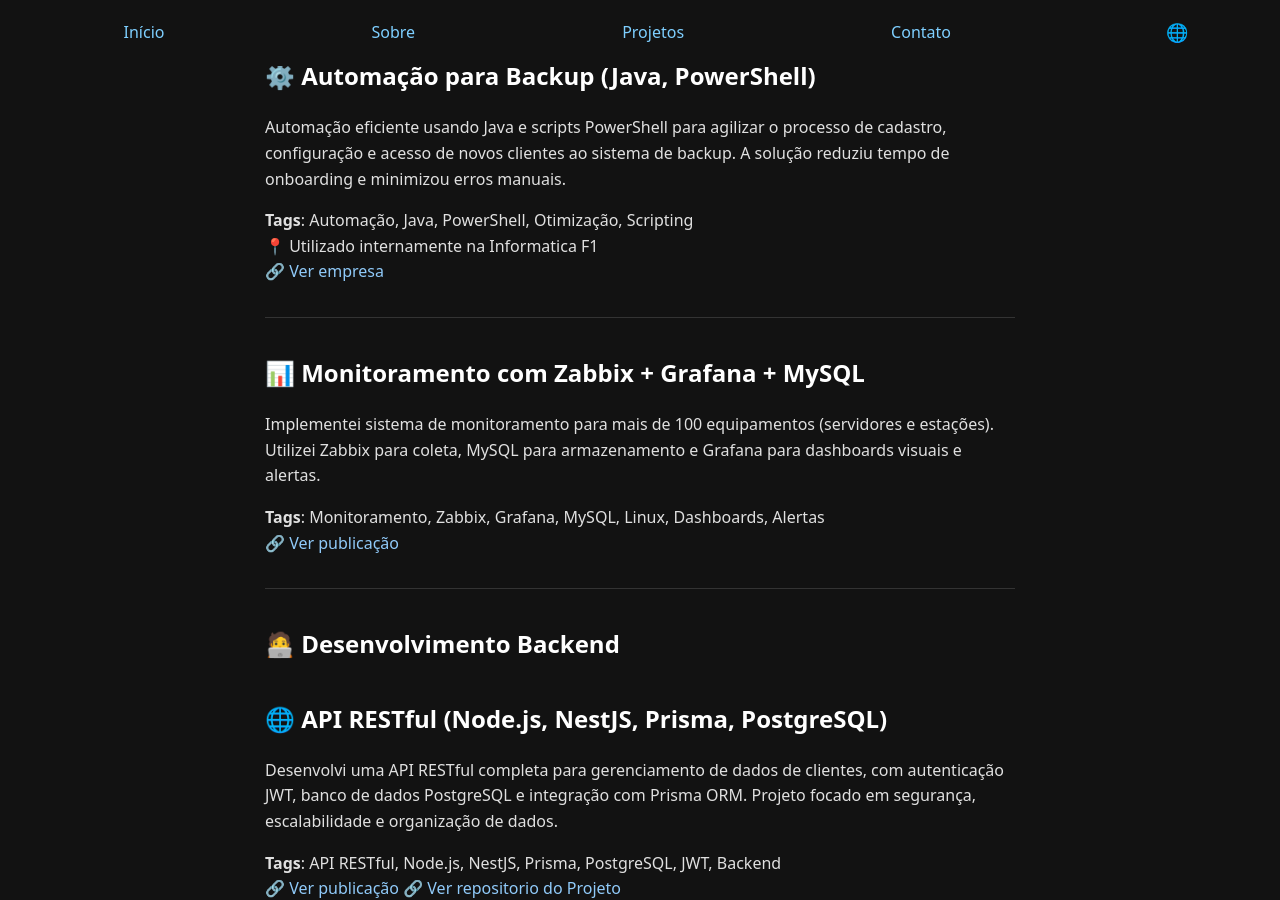
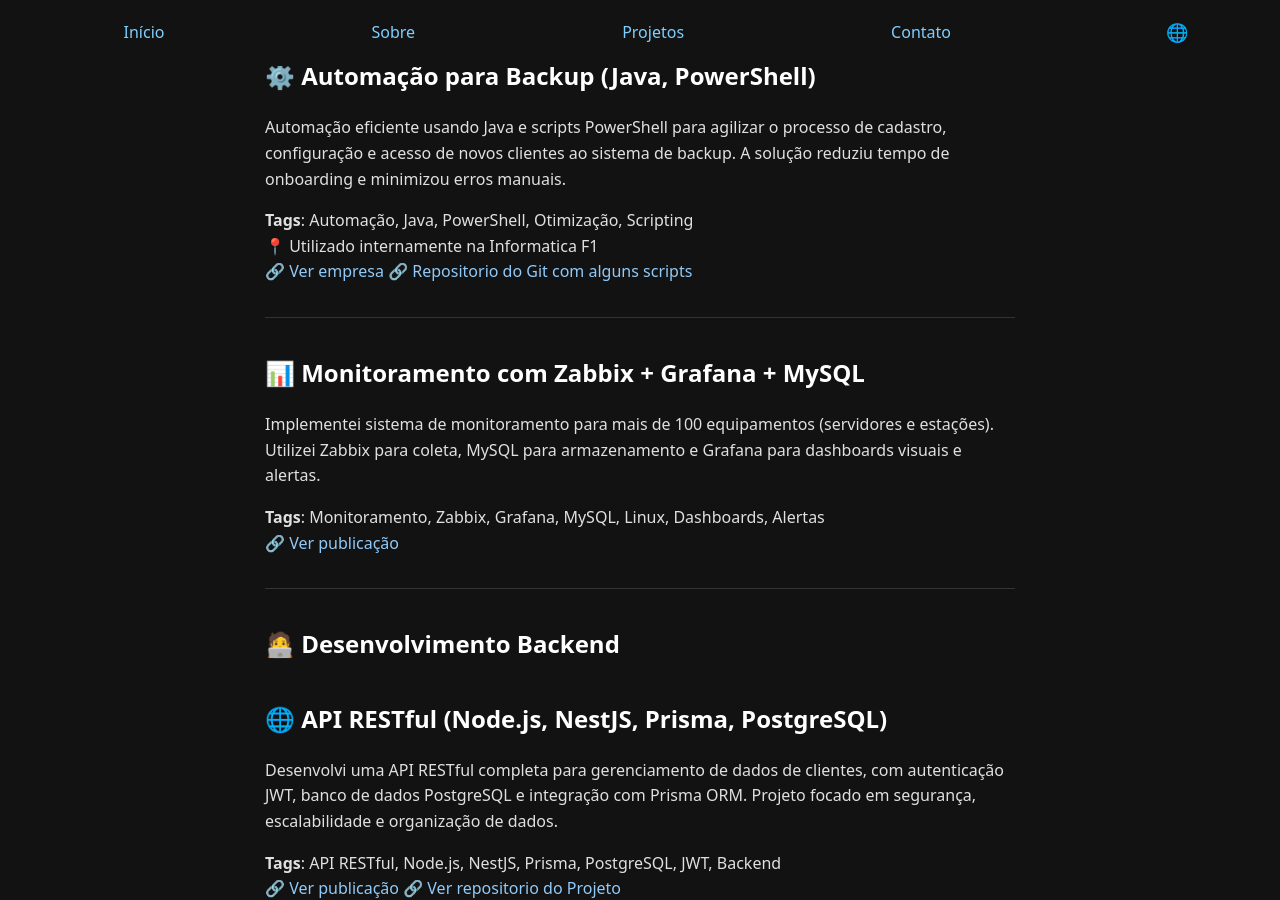
Before and after one commit to RaulAnselmoDSantos/RaulAnselmoPortfolio, a Jekyll site: the page built from pt/projetos.md, in a window 1280 px wide and 900 px high, scrolled down 603 px. Built offline with Jekyll 4.4.1, drawn with Linux system fonts in a browser that asks for light colours.

Commit message:
feat: adding the scripts repo

```diff
--- a/pt/projetos.md
+++ b/pt/projetos.md
@@ -45,6 +45,7 @@ Automação eficiente usando Java e scripts PowerShell para agilizar o processo
 **Tags**: Automação, Java, PowerShell, Otimização, Scripting
 📍 Utilizado internamente na Informatica F1
 🔗 [Ver empresa](https://informaticaf1.com.br/suporte-em-informatica-para-empresas/)
+🔗 [Repositorio do Git com alguns scripts](https://github.com/RaulAnselmoDSantos/Scripts)
 
 ---
 
```
Also changed, not shown: en/projects.md (+1 -0 lines).
